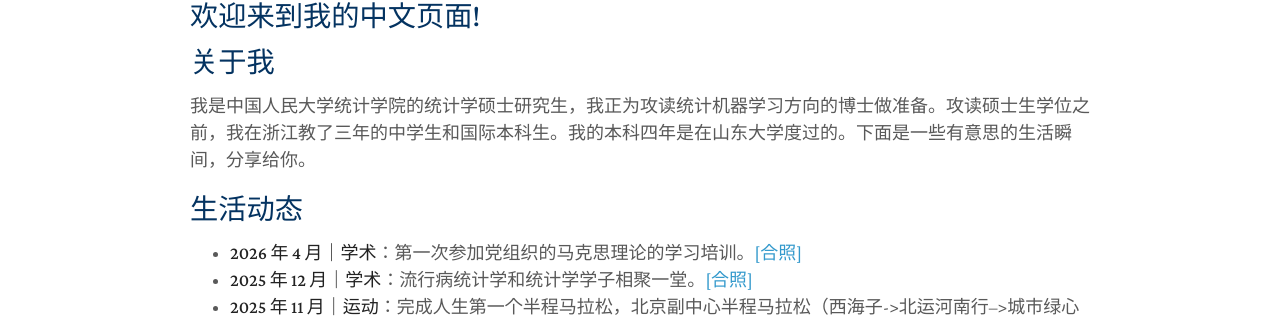
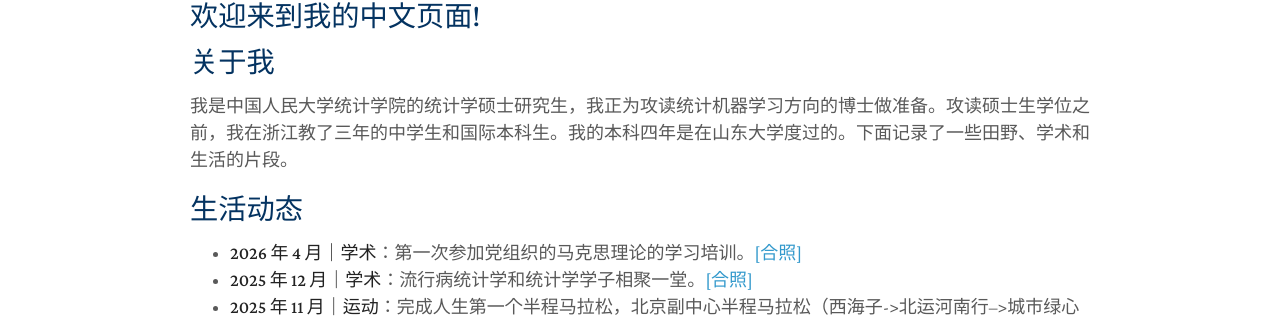
Before and after one commit to zhangming4153/zhangming4153.github.io, a Jekyll site: the page built from cn/index.md, in a window 1280 px wide. Shown: the part 694-1012 px from the top of the page. Built offline with Jekyll 4.4.1, drawn with Linux system fonts in a browser that asks for light colours; a style sheet for code colours, icons or effects is not loaded.

Commit message:
Update index.md

```diff
--- a/cn/index.md
+++ b/cn/index.md
@@ -6,7 +6,7 @@ title: 章明
 ## 欢迎来到我的中文页面!
 
 ## 关于我
-我是中国人民大学统计学院的统计学硕士研究生，我正为攻读统计机器学习方向的博士做准备。攻读硕士生学位之前，我在浙江教了三年的中学生和国际本科生。我的本科四年是在山东大学度过的。下面是一些有意思的生活瞬间，分享给你。
+我是中国人民大学统计学院的统计学硕士研究生，我正为攻读统计机器学习方向的博士做准备。攻读硕士生学位之前，我在浙江教了三年的中学生和国际本科生。我的本科四年是在山东大学度过的。下面记录了一些田野、学术和生活的片段。
 
 ## 生活动态
 
```
